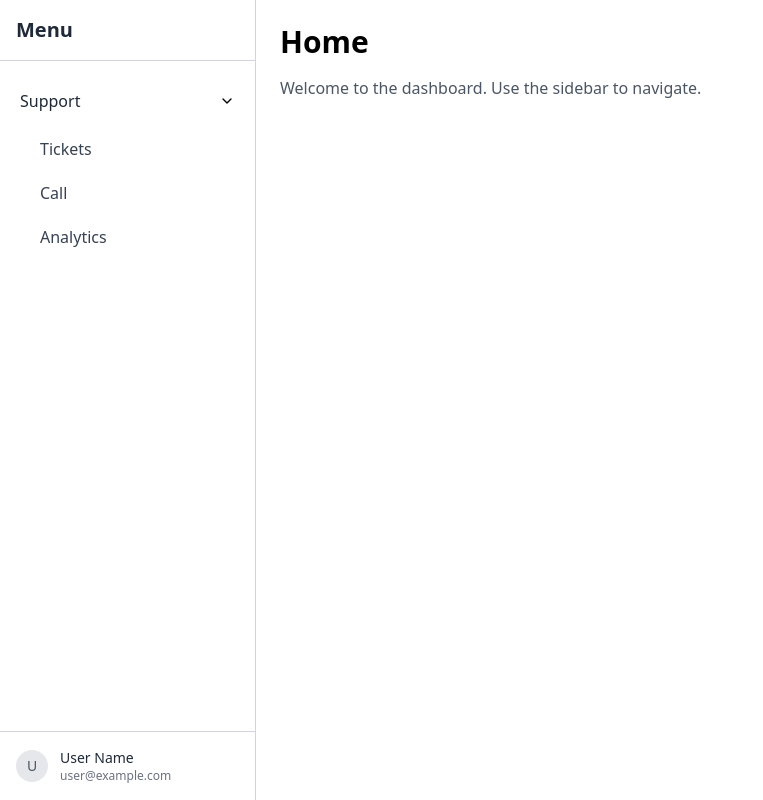
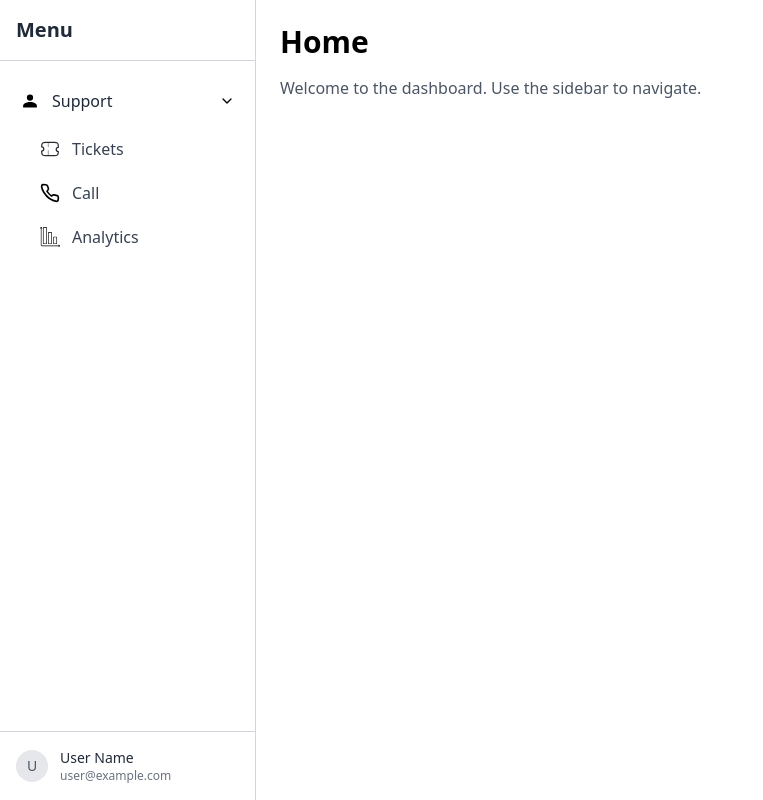
Before and after one commit to shanmathi-c/model, a Nuxt app: page / in a window 1280 px wide. Shown: the whole page, without its empty margins (0-763 px from the left). Built offline with nearby package versions, Linux system fonts and the light colour scheme.

Commit message:
feat : add icons for side bar menu

```diff
--- a/components/Sidebar.vue
+++ b/components/Sidebar.vue
@@ -13,7 +13,10 @@
           class="flex items-center justify-between p-3 hover:bg-gray-100 rounded cursor-pointer transition-colors"
           @click="toggleSupport"
         >
-          <span class="font-medium text-gray-800">Support</span>
+          <div class="flex items-center">
+            <img src="/person.svg" alt="Support" class="w-5 h-5 mr-3" />
+            <span class="font-medium text-gray-800">Support</span>
+          </div>
           <img
             src="/chevron-right.svg"
             alt="toggle"
@@ -34,23 +37,26 @@
           <div v-show="isSupportOpen" class="ml-4 overflow-hidden">
             <NuxtLink
               to="/tickets"
-              class="block p-2 pl-4 hover:bg-gray-100 rounded my-1 transition-colors text-gray-700"
+              class="flex items-center p-2 pl-4 hover:bg-gray-100 rounded my-1 transition-colors text-gray-700"
               active-class="bg-blue-50 text-blue-600 border-l-2 border-blue-600"
             >
+              <img src="/ticket.svg" alt="Tickets" class="w-5 h-5 mr-3" />
               Tickets
             </NuxtLink>
             <NuxtLink
               to="/call"
-              class="block p-2 pl-4 hover:bg-gray-100 rounded my-1 transition-colors text-gray-700"
+              class="flex items-center p-2 pl-4 hover:bg-gray-100 rounded my-1 transition-colors text-gray-700"
               active-class="bg-blue-50 text-blue-600 border-l-2 border-blue-600"
             >
+              <img src="/phone-call.svg" alt="Call" class="w-5 h-5 mr-3" />
               Call
             </NuxtLink>
             <NuxtLink
               to="/analytics"
-              class="block p-2 pl-4 hover:bg-gray-100 rounded my-1 transition-colors text-gray-700"
+              class="flex items-center p-2 pl-4 hover:bg-gray-100 rounded my-1 transition-colors text-gray-700"
               active-class="bg-blue-50 text-blue-600 border-l-2 border-blue-600"
             >
+              <img src="/analytics-graph.svg" alt="Analytics" class="w-5 h-5 mr-3" />
               Analytics
             </NuxtLink>
           </div>
```
Also changed, not shown: public/analytics-graph.svg (added), public/person.svg (added).
